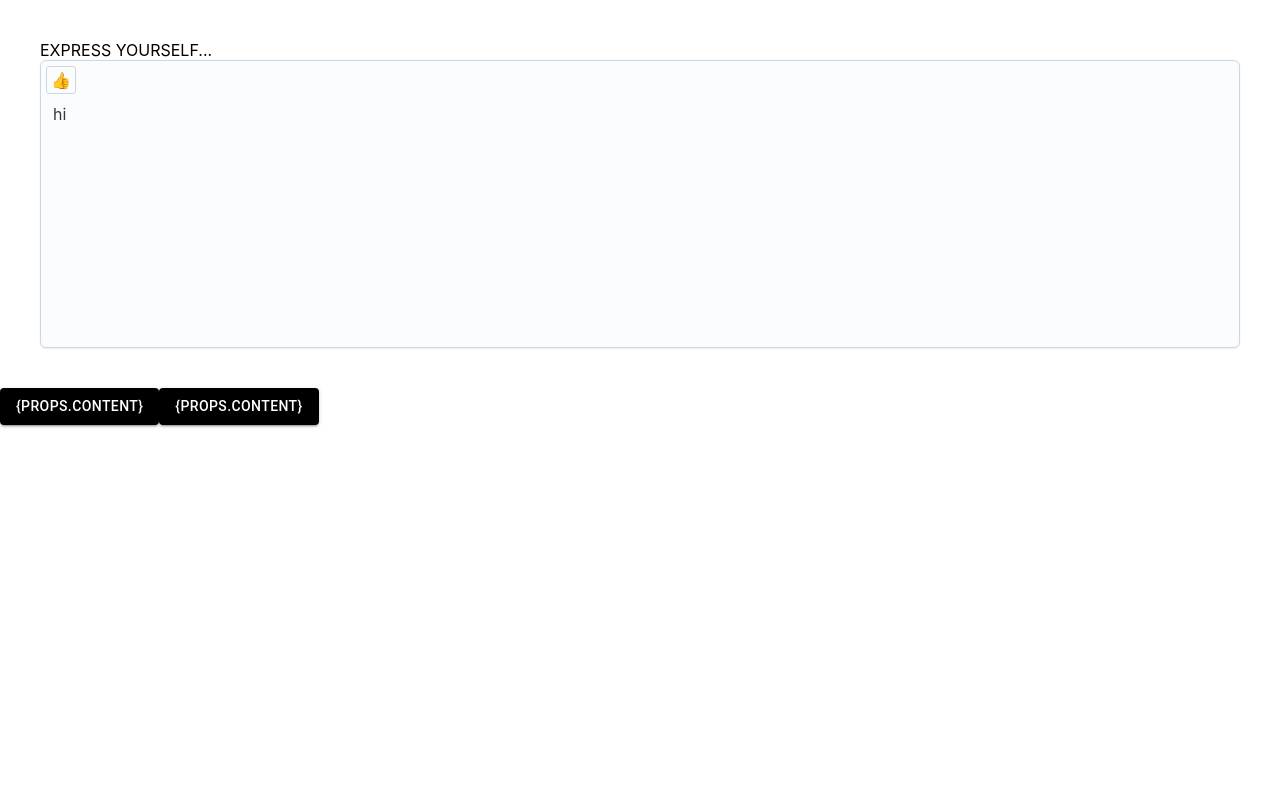
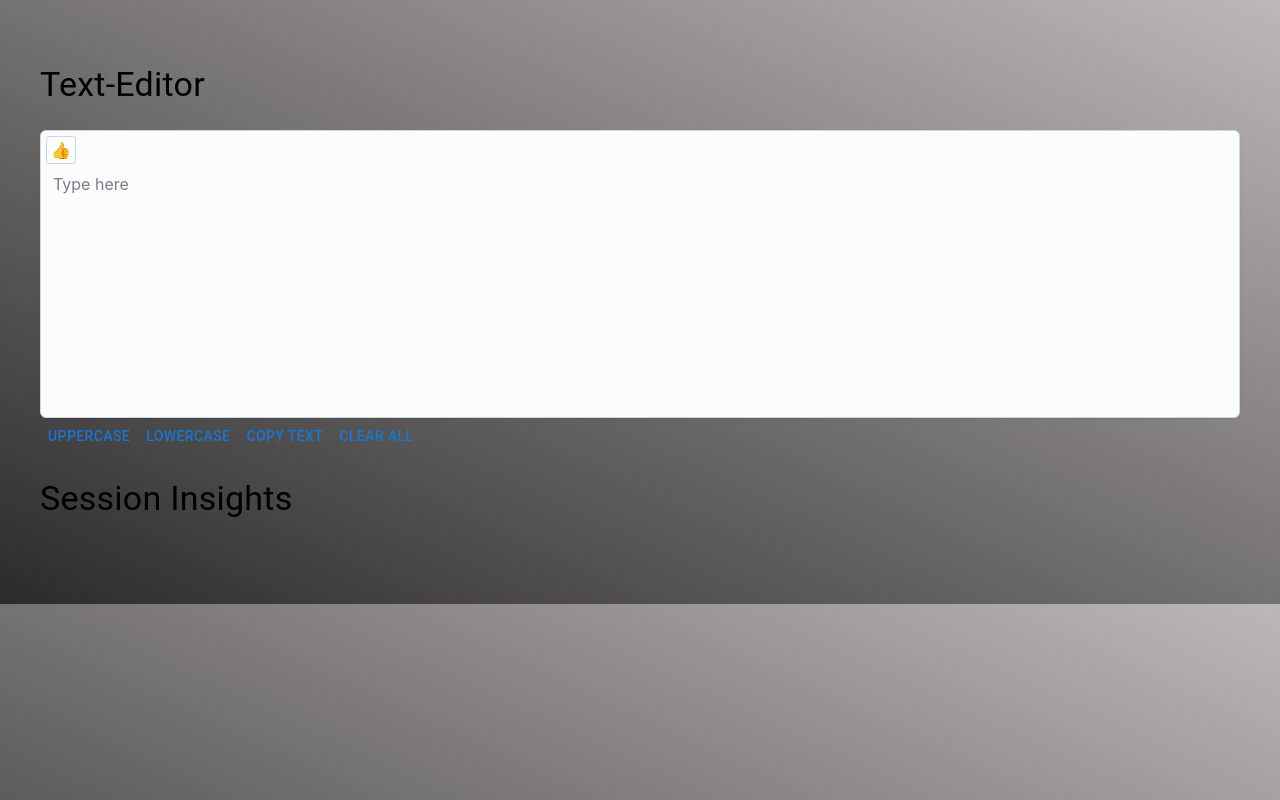
Before and after one commit to Addy-Devil/Text-Wizard, a React (Create React App) app: page / in a window 1280 px wide. Built offline with nearby package versions, Linux system fonts and the light colour scheme.

Commit message:
Added buttons and bgcolor

```diff
--- a/src/Components/ButtonUsage.js
+++ b/src/Components/ButtonUsage.js
@@ -1,20 +1,14 @@
 import * as React from 'react';
 import Button from '@mui/material/Button';
-import { useState } from 'react';
 
-export default function ButtonUsage(props)
- {
-  const handleOnClick=()=>{
-    setText("Subscribed!!:)");
-    setColor("green");
-  }
-  const [text,setText]=useState("{props.content}");
-  const [color,setColor]=useState(" black");
-
+const ButtonUsage = ({ label, onClick }) => {
   return (<>
 
-<Button variant="contained" style={{backgroundColor:color}} onClick= { handleOnClick } >{text}</Button>
-</>
+         <Button onClick={onClick}>
+          {label}
+        </Button>
 
+     </>
   );
-}
+};
+export default ButtonUsage;
--- a/src/Components/TextArea.js
+++ b/src/Components/TextArea.js
@@ -1,19 +1,71 @@
 import * as React from 'react';
-import Box from '@mui/joy/Box';
+import { Box } from '@mui/material';
 import Textarea from '@mui/joy/Textarea';
 import IconButton from '@mui/joy/IconButton';
+import { useState } from 'react';
+import ButtonUsage from './ButtonUsage';
+import Typography from '@mui/material/Typography';
+import '../index.css';
+export default function TextareaRows() {
+  //const [text, setText] = React.useState('hi');
 
-export default function TextareaRows() {
-  const [text, setText] = React.useState('hi');
+
+  const [text,setText] = useState();
+
+
+  const handleOnChange = (event)=>{
+    console.log("On change");
+    setText(event.target.value);
+  };
+
+  const checkIfEmpty = (action) => () => {
+    if (text === '') {
+      alert('Enter some character');
+    } else {
+      action();
+    }
+  };
+
+   const handleUpClick = ()=>{
+     console.log("Uppercase was clicked");
+     setText(text.toUpperCase());
+   };
+   const handleLowClick = ()=>{
+    console.log("Lowercase was clicked");
+    setText(text.toLowerCase());
+  };
+  const handleClearClick = ()=>{
+    console.log("All text cleared");
+    setText('');
+  };
+  const copyText=()=>{
+    if(text){
+      navigator.clipboard.writeText(text)
+      alert("Text copied!");
+    }
+  };
+    // const handleItalicsClick = ()=>{
+    //   console.log("Uppercase was clicked");
+    //   setText(text.italics());
+    // };
+
+    // const [isBold, setBold]=useState(false);
+
+    //   const handleBold= () =>{
+    //     setBold(!isBold)
+    //   }; const textStyle= {
+    //     fontWeight:isBold?'bold':'normal'
+    //   }
 
   const addEmoji = (emoji) => () => setText(`${text}${emoji}`);{/*template literals*/}
   return (
     <Box sx={{ p: 5,'--Textarea-focused': 1}}>
-        EXPRESS YOURSELF...
+      <Typography variant='h4' paddingY={3}> Text-Editor </Typography>
       <Textarea
-        placeholder="Let's dive in…"
+        placeholder="Type here"
         value={text}
-        onChange={(event) => setText(event.target.value)}
+      //onChange={(event) => setText(event.target.value)}
+      onChange={handleOnChange}
         variant="outlined"
         minRows={10}
          startDecorator={
@@ -23,6 +75,24 @@ export default function TextareaRows() {
                </IconButton>
              </Box>}
       />
+
+    <ButtonUsage label="Uppercase" onClick={checkIfEmpty(handleUpClick)} />
+    <ButtonUsage label="Lowercase" onClick={checkIfEmpty(handleLowClick)} />
+    <ButtonUsage label="Copy Text" onClick={checkIfEmpty(copyText)} />
+    <ButtonUsage label="Clear All" onClick={checkIfEmpty(handleClearClick)} />
+    {/* <ButtonUsage label="Bold" onClick={handleBold} /> */}
+
+    <Box>
+      <Typography variant="h4" paddingY={3} >
+        Session Insights
+      </Typography>
+      {/* <Typography>
+        You've entered {(text.split(" ").length)} words and {(text.length)} characters.
+      </Typography> */}
+
     </Box>
+    </Box>
+
+
   );
 }
--- a/src/index.css
+++ b/src/index.css
@@ -5,6 +5,8 @@ body {
     sans-serif;
   -webkit-font-smoothing: antialiased;
   -moz-osx-font-smoothing: grayscale;
+  background: linear-gradient(25deg, #2c2b2b, #bdb8b8);
+
 }
 
 code {
```
Lines whose indentation alone changed are shown as unchanged.
